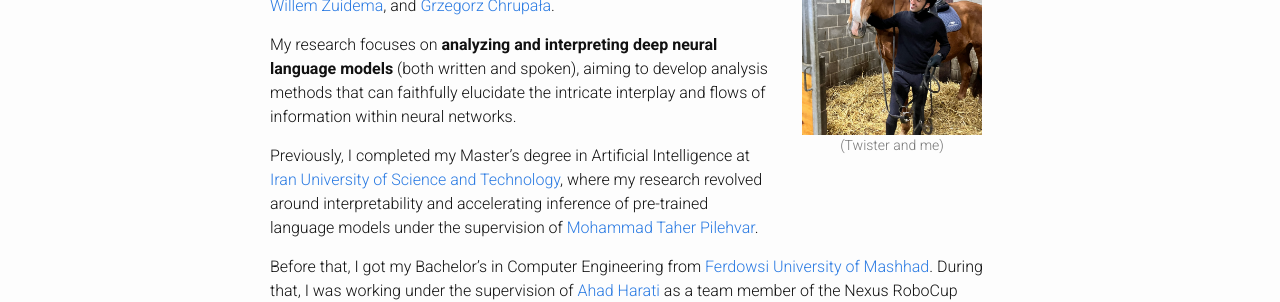
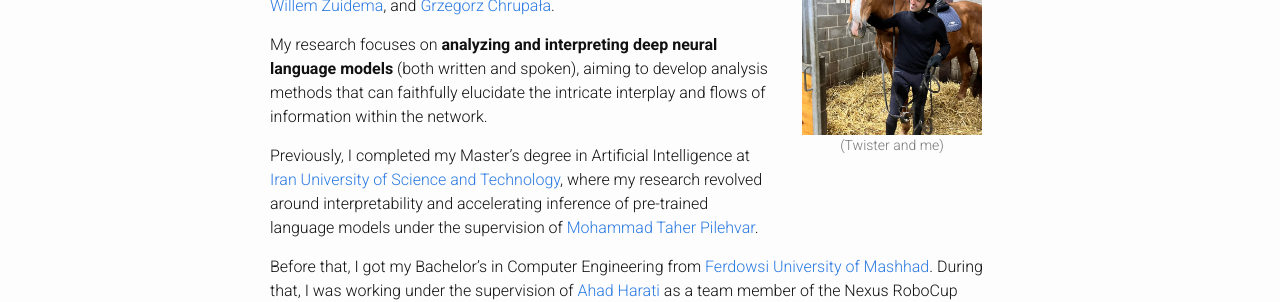
Before and after one commit to hmohebbi/hmohebbi.github.io, a Jekyll site: the page built from index.md, in a window 1280 px wide. Shown: the part 209-511 px from the top of the page. Built offline with Jekyll 4.4.1, drawn with Linux system fonts in a browser that asks for light colours.

Commit message:
Update index.md

```diff
--- a/index.md
+++ b/index.md
@@ -23,7 +23,7 @@ Hi there!
 
 I'm a __Ph.D.__ candidate at the Department of [CSAI](https://www.tilburguniversity.edu/about/schools/tshd/departments/dca) at [Tilburg University](https://www.tilburguniversity.edu/). I'm part of the NWO-funded project [InDeep: Interpreting Deep Learning Models for Text and Sound](https://interpretingdl.github.io/), and happy to be supervised by [Afra Alishahi](http://afra.alishahi.name/), [Willem Zuidema](https://staff.fnwi.uva.nl/w.zuidema/), and [Grzegorz Chrupała](https://grzegorz.chrupala.me/).
 
-My research focuses on __analyzing and interpreting deep neural language models__ (both written and spoken), aiming to develop analysis methods that can faithfully elucidate the intricate interplay and flows of information within neural networks.
+My research focuses on __analyzing and interpreting deep neural language models__ (both written and spoken), aiming to develop analysis methods that can faithfully elucidate the intricate interplay and flows of information within the network.
 
 Previously, I completed my Master’s degree in Artificial Intelligence at [Iran University of Science and Technology](http://www.iust.ac.ir/en), where my research revolved around interpretability and accelerating inference of pre-trained language models under the supervision of [Mohammad Taher Pilehvar](https://pilehvar.github.io/).
 
```
